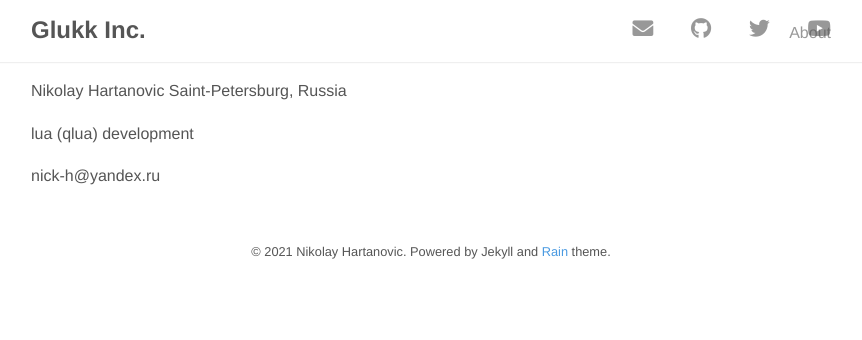
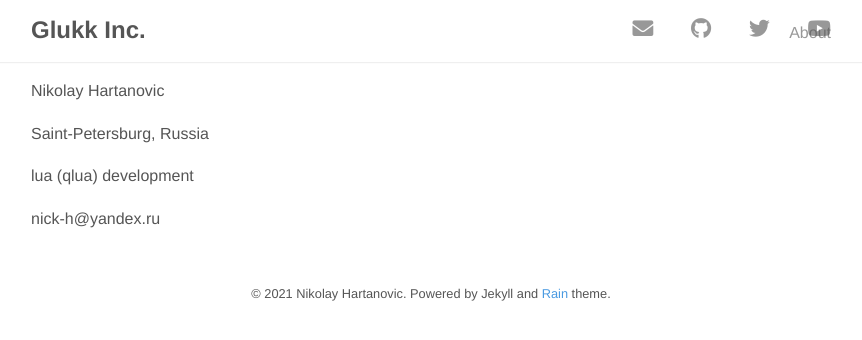
Before and after one commit to nick-nh/nick-nh.github.io, a Jekyll site: the page built from about.md, in a window 1280 px wide. Shown: the top 340 px of the page, without its empty margins (209-1071 px from the left). Built offline with Jekyll 4.4.1, drawn with Linux system fonts in a browser that asks for light colours; nearby versions of some CDN libraries.

Commit message:
about link

```diff
--- a/_layouts/default.html
+++ b/_layouts/default.html
@@ -23,7 +23,6 @@
             <li><a target="_blank" href="{{ site.social.youtube }}"><i class="fab fa-youtube"></i></a></li>
           {% endif %}
         </ul>
-        <nav class="nav-collapse">
         <ul class="noList">
             {% for link in site.navigation %}{% assign current = nil %}{% if page.url contains link.url %}{% assign current = 'current' %}{% endif %}
             <li class="element {% if forloop.first %}first{% endif %} {{ current }} {% if forloop.last %}last{% endif %}">
@@ -31,7 +30,6 @@
             </li>
             {% endfor %}
         </ul>
-        </nav>
       </div>
     </nav>
 
--- a/about.md
+++ b/about.md
@@ -4,6 +4,7 @@ title: About
 ---
 
 Nikolay Hartanovic
+
 Saint-Petersburg, Russia
 
 lua (qlua) development
```
Lines whose indentation alone changed are shown as unchanged.
